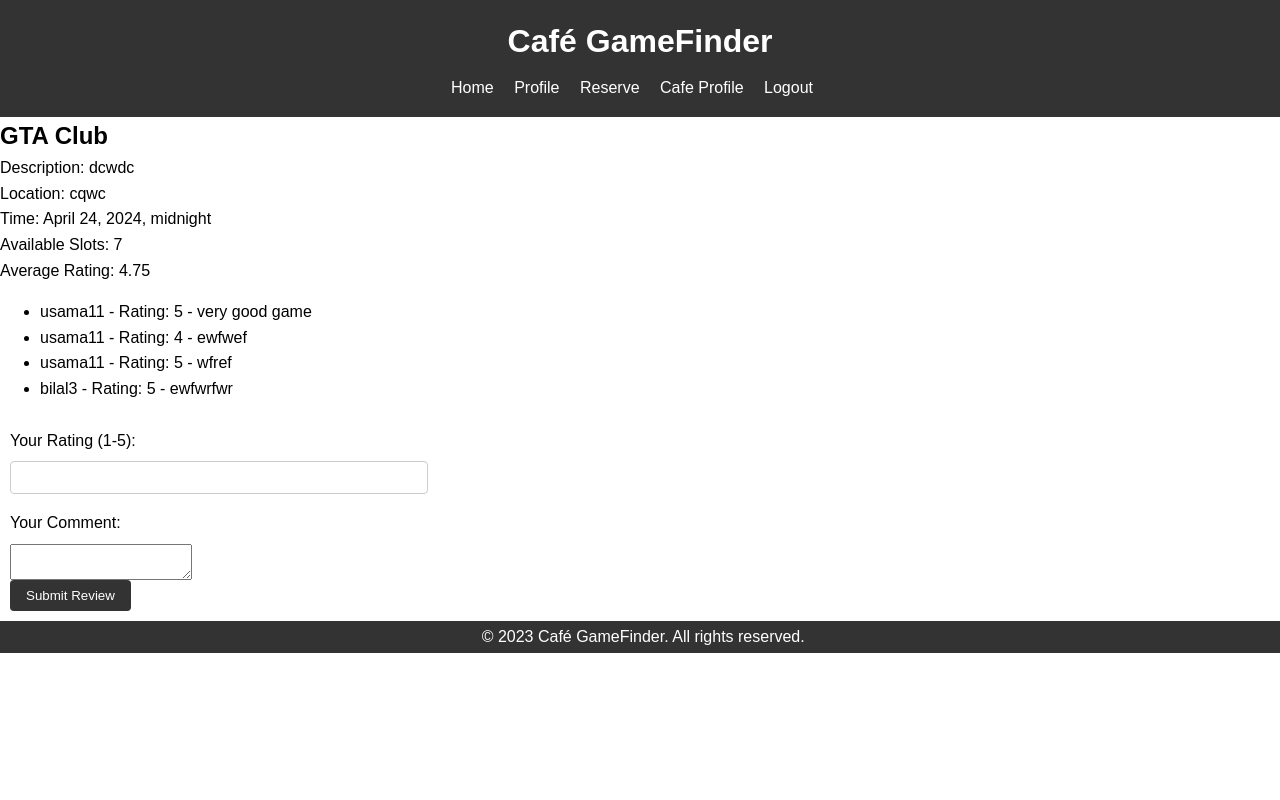
After one commit to malikbilalahmed59/BoardGameSite, a Django app: page /game/2/ in a window 1280 px wide. The commit adds this page. Run offline with Django 5.2, Linux system fonts and the light colour scheme; a user stored in the database is signed in; data comes from the database, SQL or seed files in the repository; both versions use the stored data as it was after the commit.

Commit message:
added feedback system and also fixed registration issue

```diff
--- a/boardgame_app/models.py
+++ b/boardgame_app/models.py
@@ -1,3 +1,4 @@
+from django.core.validators import MinValueValidator, MaxValueValidator
 from django.db import models
 from django.contrib.auth.models import User, AbstractUser  # Move this import here
 from django.utils import timezone
@@ -13,6 +14,9 @@ class Game(models.Model):
     location = models.CharField(max_length=255)
     time = models.DateTimeField()
     available_slots = models.IntegerField(default=0)
+    # Add field to store ratings
+    average_rating = models.DecimalField(default=0, max_digits=3, decimal_places=2)
+    total_ratings = models.PositiveIntegerField(default=0)
 
     def __str__(self):
         return self.name
@@ -36,3 +40,11 @@ class Cafe(models.Model):
 
     def __str__(self):
         return self.name
+
+
+class GameReview(models.Model):
+    user = models.ForeignKey(User, on_delete=models.CASCADE)
+    game = models.ForeignKey(Game, on_delete=models.CASCADE, related_name='reviews')
+    rating = models.PositiveIntegerField(default=0, validators=[MinValueValidator(1), MaxValueValidator(5)])
+    comment = models.TextField()
+    created_at = models.DateTimeField(auto_now_add=True)
--- /dev/null
+++ b/boardgame_app/templates/game_detail.html
@@ -0,0 +1,79 @@
+{% load static %}
+<!DOCTYPE html>
+<html lang="en">
+
+<head>
+    <meta charset="UTF-8">
+    <meta name="viewport" content="width=device-width, initial-scale=1.0">
+    <title>{{ game.name }} - Café GameFinder</title>
+    <!-- Include your CSS files here -->
+    <link rel="stylesheet" href="{% static 'styles.css' %}">
+</head>
+<style>
+    form {
+        display: flex; /* Use flexbox */
+        flex-direction: column; /* Stack items vertically */
+        align-items: flex-start; /* Align items to the start */
+        margin: 10px; /*
+    }
+</style>
+<body>
+    <header>
+        <h1>Café GameFinder</h1>
+        <nav>
+            <a href="{% url 'index' %}">Home</a>
+
+            {% if user.is_authenticated %}
+                <!-- Show these links if the user is logged in -->
+                <a href="{% url 'profile' %}">Profile</a>
+                <a href="{% url 'reserve' %}">Reserve</a>
+                <a href="{% url 'cafe_profile' %}">Cafe Profile</a>
+                <a href="{% url 'logout' %}" onclick="event.preventDefault(); document.getElementById('logout-form').submit();">
+                    Logout
+                </a>
+            {% else %}
+                <!-- Show these links if the user is not logged in -->
+                <a href="{% url 'login' %}">Login</a>
+                <a href="{% url 'user_register' %}">Register</a>
+            {% endif %}
+        </nav>
+    </header>
+
+    <h2>{{ game.name }}</h2>
+    <p>Description: {{ game.description }}</p>
+    <p>Location: {{ game.location }}</p>
+    <p>Time: {{ game.time }}</p>
+    <p>Available Slots: {{ game.available_slots }}</p>
+    <p>Average Rating: {{ game.average_rating }}</p>
+    <ul>
+        {% for review in game.reviews.all %}
+            <li>{{ review.user.username }} - Rating: {{ review.rating }} - {{ review.comment }}</li>
+        {% endfor %}
+    </ul>
+
+    {% if request.user.is_authenticated %}
+        {% if not user_review %}
+            <form method="post">
+                {% csrf_token %}
+                <label for="rating">Your Rating (1-5):</label>
+                <input type="number" id="rating" name="rating" min="1" max="5" required>
+                <label for="comment">Your Comment:</label>
+                <textarea id="comment" name="comment" required></textarea>
+                <button type="submit">Submit Review</button>
+            </form>
+        {% else %}
+            <p>You have already reviewed this game.</p>
+        {% endif %}
+    {% endif %}
+
+    <script src="{% static 'script.js' %}"></script>
+    <form id="logout-form" method="post" action="{% url 'logout' %}" style="display: none;">
+        {% csrf_token %}
+    </form>
+
+    <footer>
+        <p>&copy; 2023 Café GameFinder. All rights reserved.</p>
+    </footer>
+</body>
+
+</html>
--- a/boardgame_app/urls.py
+++ b/boardgame_app/urls.py
@@ -4,7 +4,7 @@ from django.urls import path
 from django.contrib.auth import views as auth_views
 from django.contrib.auth.views import LoginView, LogoutView
 from .views import index, profile, reserve, cafe_profile, user_login, user_logout, CustomLoginView, register, add_game, \
-    edit_game, delete_game
+    edit_game, delete_game, game_detail
 
 urlpatterns = [
     path('', index, name='index'),
@@ -24,5 +24,6 @@ urlpatterns = [
     path('add_game/', add_game, name='add_game'),
     path('edit_game/<int:game_id>/', edit_game, name='edit_game'),
     path('delete_game/<int:game_id>/', delete_game, name='delete_game'),
+    path('game/<int:game_id>/', game_detail, name='game_detail'),
 
 ]
--- a/boardgame_app/views.py
+++ b/boardgame_app/views.py
@@ -1,3 +1,4 @@
+from django.http import HttpResponseRedirect, HttpResponse
 from django.shortcuts import render, redirect, get_object_or_404
 from django.contrib import messages
 from django.contrib.auth.decorators import login_required
@@ -5,7 +6,7 @@ from django.contrib.auth import authenticate, login, logout
 from django.contrib.auth.forms import AuthenticationForm
 from django.contrib.auth.views import LoginView
 from django.utils import timezone  # Add this line
-from .models import Game, Reservation, Cafe, User
+from .models import Game, Reservation, Cafe, User, GameReview
 from .forms import ReservationForm, CafeProfileForm, CustomUserCreationForm, GameForm
 
 
@@ -17,7 +18,44 @@ def index(request):
 
     # Retrieve all games if the user is not staff
     games = Game.objects.all()
+    # for game in games:
+    #     print("Game ID:", game.id)
+    #     print("Name:", game.name)
+    #     print("Description:", game.description)
+    #     print("Location:", game.location)
+    #     print("Time:", game.time)
+    #     print("Available Slots:", game.available_slots)
+    #     print("Average Rating:", game.average_rating)
+    #     print("Total Ratings:", game.total_ratings)
     return render(request, 'index.html', {'games': games})
+
+
+@login_required
+def game_detail(request, game_id):
+    game = get_object_or_404(Game, pk=game_id)
+
+    # Check if the user has already reviewed the game
+    user_review = GameReview.objects.filter(user=request.user, game=game).exists()
+
+    if request.method == 'POST':
+        rating = int(request.POST.get('rating'))
+        comment = request.POST.get('comment')
+
+        # Only allow users to review the game if they haven't already reviewed it
+        if not user_review:
+            GameReview.objects.create(user=request.user, game=game, rating=rating, comment=comment)
+            game.total_ratings += 1
+            game.average_rating = (game.average_rating * (game.total_ratings - 1) + rating) / game.total_ratings
+            game.save()
+            return redirect('index')
+        else:
+            # Optionally, you can display a message here indicating that the user has already reviewed the game
+            return HttpResponse("You have already reviewed this game.")
+
+    return render(request, 'game_detail.html', {'game': game, 'user_review': user_review})
+
+
+
 
 
 @login_required
@@ -116,7 +154,7 @@ def register(request):
                     messages.error(request, 'An error occurred while creating cafe profile. Please try again later.')
                     # Log the exception for further investigation
                     print("Error creating cafe profile:", e)
-                    return redirect('register')
+                    return redirect('user_register')
             else:
                 user.save()
                 messages.success(request, 'Account created successfully! Please log in.')
@@ -127,7 +165,7 @@ def register(request):
             for field, errors in form.errors.items():
                 for error in errors:
                     messages.error(request, f'{field}: {error}')
-            return redirect('register')
+            return redirect('user_register')
     else:
         form = CustomUserCreationForm()
     return render(request, 'register.html', {'form': form})
```
Also changed, not shown: boardgame_app/templates/index.html (+53 -1 lines), boardgame_app/migrations/0002_game_average_rating_game_total_ratings_gamereview.py (added), db.sqlite3.
